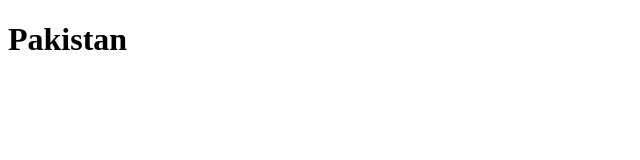
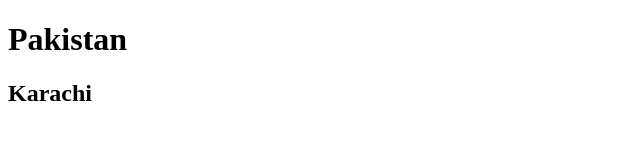
Before and after one commit to junaidahmed00/august, a plain HTML site: page index.html in a window 1280 px wide. Shown: the whole page, without its empty margins (0-640 px from the left). Drawn offline with Linux system fonts and the light colour scheme.

Commit message:
new tag add

```diff
--- a/index.html
+++ b/index.html
@@ -8,6 +8,7 @@
 <body>
 
     <h1>Pakistan</h1>
+    <h2>Karachi</h2>
 
 </body>
 </html>
```
